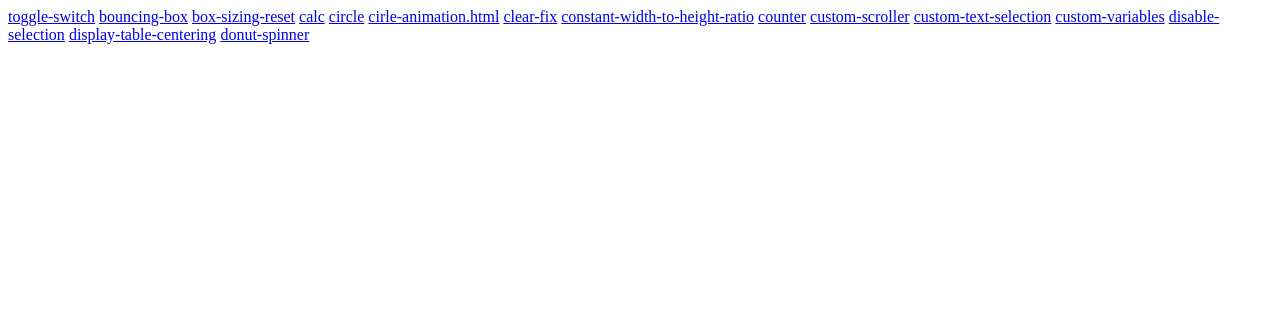
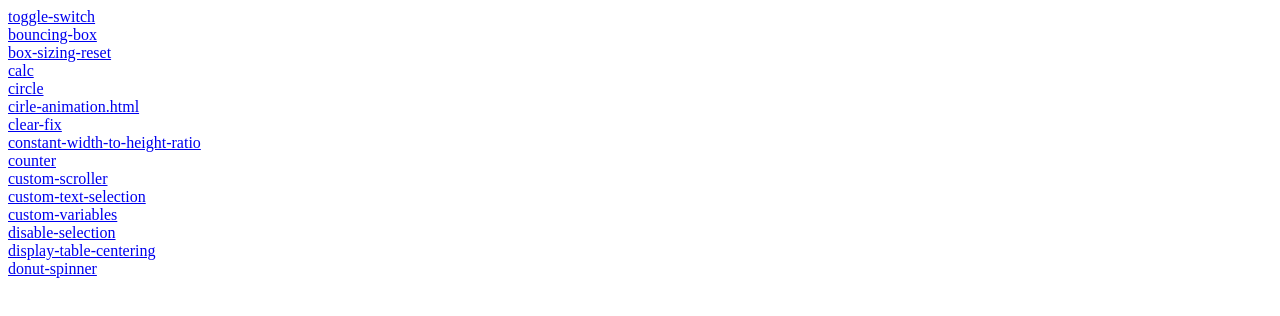
Before and after one commit to andyxmq/css-snippets, a plain HTML site: page index.html in a window 1280 px wide. Drawn offline with Linux system fonts and the light colour scheme.

Commit message:
rewrite toggle-switch

```diff
--- a/index.html
+++ b/index.html
@@ -7,20 +7,20 @@
   <title>table of content</title>
 </head>
 <body>
-  <a href="./toggle-switch.html" target="_blank">toggle-switch</a>
-  <a href="./bouncing-box.html" target="_blank">bouncing-box</a>
-  <a href="./box-sizing-reset.html" target="_blank">box-sizing-reset</a>
-  <a href="./calc.html" target="_blank">calc</a>
-  <a href="./circle.html" target="_blank">circle</a>
-  <a href="./cirle-animation.html" target="_blank">cirle-animation.html</a>
-  <a href="./clear-fix.html" target="_blank">clear-fix</a>
-  <a href="./constant-width-to-height-ratio.html" target="_blank">constant-width-to-height-ratio</a>
-  <a href="./counter.html" target="_blank">counter</a>
-  <a href="./custom-scroller.html" target="_blank">custom-scroller</a>
-  <a href="./custom-text-selection.html" target="_blank">custom-text-selection</a>
-  <a href="./custom-variables.html" target="_blank">custom-variables</a>
-  <a href="./disable-selection.html" target="_blank">disable-selection</a>
-  <a href="./display-table-centering.html" target="_blank">display-table-centering</a>
-  <a href="./donut-spinner.html" target="_blank">donut-spinner</a>
+  <a href="./toggle-switch.html" target="_blank">toggle-switch</a><br/>
+  <a href="./bouncing-box.html" target="_blank">bouncing-box</a><br/>
+  <a href="./box-sizing-reset.html" target="_blank">box-sizing-reset</a><br/>
+  <a href="./calc.html" target="_blank">calc</a><br/>
+  <a href="./circle.html" target="_blank">circle</a><br/>
+  <a href="./cirle-animation.html" target="_blank">cirle-animation.html</a><br/>
+  <a href="./clear-fix.html" target="_blank">clear-fix</a><br/>
+  <a href="./constant-width-to-height-ratio.html" target="_blank">constant-width-to-height-ratio</a><br/>
+  <a href="./counter.html" target="_blank">counter</a><br/>
+  <a href="./custom-scroller.html" target="_blank">custom-scroller</a><br/>
+  <a href="./custom-text-selection.html" target="_blank">custom-text-selection</a><br/>
+  <a href="./custom-variables.html" target="_blank">custom-variables</a><br/>
+  <a href="./disable-selection.html" target="_blank">disable-selection</a><br/>
+  <a href="./display-table-centering.html" target="_blank">display-table-centering</a><br/>
+  <a href="./donut-spinner.html" target="_blank">donut-spinner</a><br/>
 </body>
 </html>
```
Also changed, not shown: donut-spinner.html (+1 -1 lines), toggle-switch.html (+5 -5 lines).
